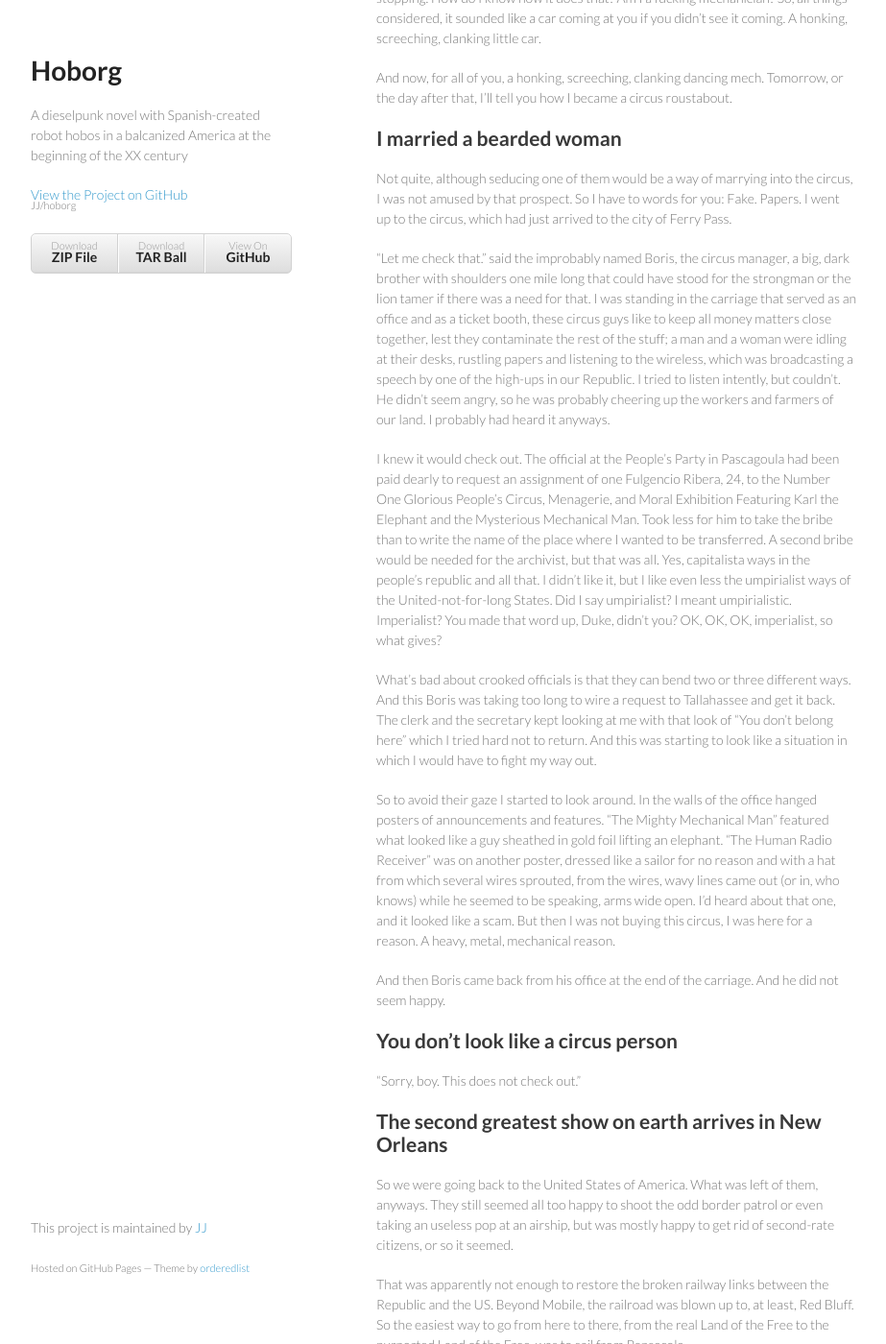
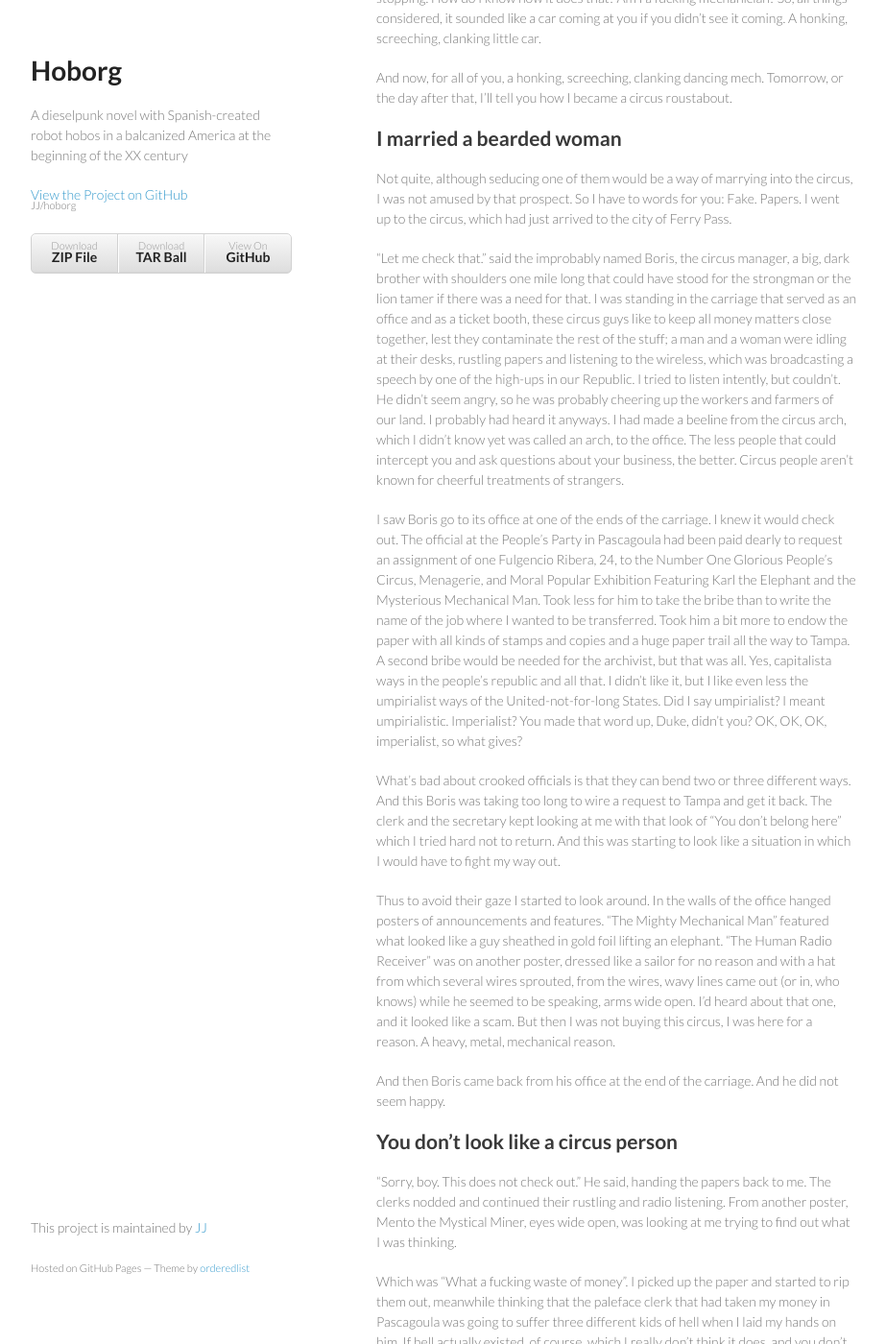
Before and after one commit to JJ/hoborg, a Jekyll site: the page built from text/text.md, in a window 1280 px wide and 1400 px high, scrolled down 2513 px. Shown: the whole window at 96% size, without its empty margins (178-1101 px from the left). Built offline with Jekyll 4.4.1, drawn with Linux system fonts in a browser that asks for light colours; some of the changed text lies outside the part shown.

Commit message:
Sync text/text.md from master to gh-pages

```diff
--- a/text/text.md
+++ b/text/text.md
@@ -167,14 +167,22 @@
 wireless, which was broadcasting a speech by one of the high-ups in
 our Republic. I tried to listen intently, but couldn't. He didn't seem
 angry, so he was probably cheering up the workers and farmers of our
-land. I probably had heard it anyways.
+land. I probably had heard it anyways. I had made a beeline from the
+circus arch, which I didn't know yet was called an arch, to the
+office. The less people that could intercept you and ask questions
+about your business, the better. Circus people aren't known for
+cheerful treatments of strangers.
 
-I knew it would check out. The official at the People's Party in
+I saw Boris go to its office at one of the ends of the carriage. I
+knew it would check out. The official at the People's Party in
 Pascagoula had been paid dearly to request an assignment of one
 Fulgencio Ribera, 24, to the Number One Glorious People's Circus, Menagerie, and
-Moral Exhibition Featuring Karl the Elephant and the Mysterious
+Moral Popular Exhibition Featuring Karl the Elephant and the Mysterious
 Mechanical Man. Took less for him to take the bribe than to write the
-name of the place where I wanted to be transferred. A second bribe
+name of the job where I wanted to be transferred. Took him a bit
+more to endow the paper with all kinds of stamps and copies and a huge
+paper trail all the way to Tampa.
+A second bribe
 would be needed for the archivist, but that was all. Yes, capitalista
 ways in the people's republic and all that. I didn't like it, but I
 like even less the umpirialist ways of the United-not-for-long
@@ -184,12 +192,12 @@
 
 What's bad about crooked officials is that they can bend two or three
 different ways. And this Boris was taking too long to wire a request
-to Tallahassee and get it back. The clerk and the secretary kept
+to Tampa and get it back. The clerk and the secretary kept
 looking at me with that look of "You don't belong here" which I tried
 hard not to return. And this was starting to look like a situation in
 which I would have to fight my way out.
 
-So to avoid their gaze I started to look around. In the walls of the office hanged posters of announcements and
+Thus to avoid their gaze I started to look around. In the walls of the office hanged posters of announcements and
 features. "The Mighty Mechanical Man" featured what looked like a guy
 sheathed in gold foil lifting an elephant. "The Human Radio Receiver"
 was on another poster, dressed like a sailor for no reason and with a
@@ -205,7 +213,39 @@
 You don't look like a circus person
 ---------------------------------------------
 
-"Sorry, boy. This does not check out."
+"Sorry, boy. This does not check out." He said, handing the papers
+back to me. The clerks nodded and continued their rustling and radio
+listening. From another poster, Mento the Mystical Miner, eyes wide
+open, was looking at me trying to find out what I was thinking.
+
+Which was "What a fucking waste of money". I picked up the paper and
+started to rip them out, meanwhile thinking that the paleface clerk
+that had taken my money in Pascagoula was going to suffer three
+different kids of hell when I laid my hands on him. If hell actually
+existed, of course, which I really don't think it does, and you don't
+either, right? You have been there, Gummy? That might account for your
+lack of hair, for sure!
+
+"Hey, hey, hey. No need to make a racket out of this. " I stopped and
+started to fold them with exaggerated care while looking at them. I
+really didn't know what to do. I'd have to hire a band of rustlers to
+get the iron dummy out of here. Disappointment probably crept to my
+face, and Boris said
+
+"These things happens. Wires go down, Circus Commision clerks gets
+asleep, forgets to file the folder where he should. Tell you what: we
+need strong and young hands like you around here, the Party knows we
+do. So just stick around, I'll pay you by the day, and will check back
+in a few days to see what happens. Does that sound fair to you?"
+
+I just smiled and revisited my non-conformant thoughts on the paleface
+clerk. This republic is the republic of all races and peoples of
+America and the whole wide world, and palefaces, sorry, white people
+have also been oppresed. All of you have, even the Duke. Isn't that
+true, Duke?
+
+So that's how and why I entered the circus. Until my cover was blown
+or I was off with my prize, whatever happened first.
 
 The second greatest show on earth arrives in New Orleans
 ----------------------------------------------------------------------------
```
